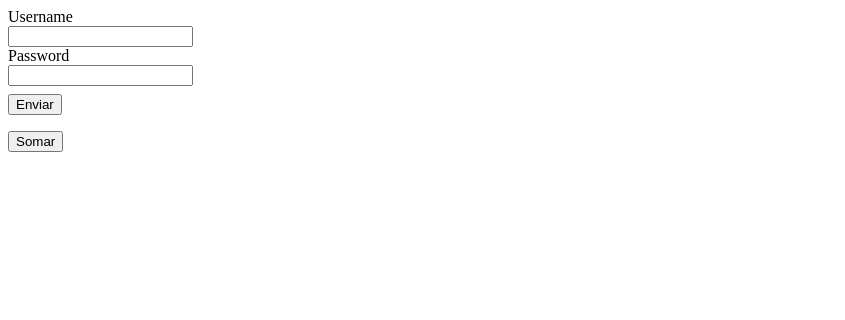
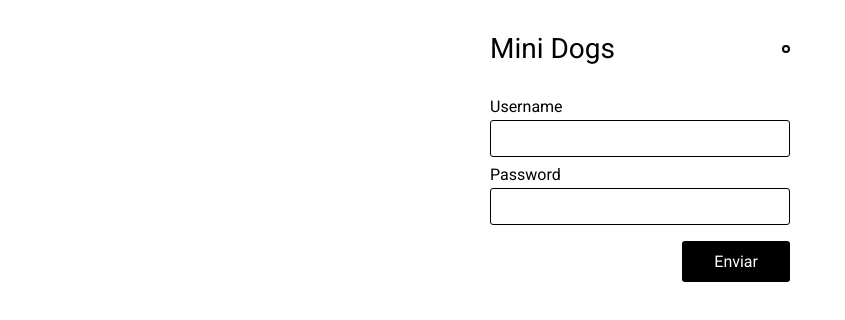
Before and after one commit to murilothom/redux-react-learning, a React (Create React App) app: page / in a window 1280 px wide. Shown: the top 320 px of the page, without its empty margins (0-845 px from the left). Built offline with nearby package versions, Linux system fonts and the light colour scheme.

Commit message:
login user ui

```diff
--- a/src/App.js
+++ b/src/App.js
@@ -1,35 +1,23 @@
-import React, { useEffect, useState } from "react";
-import { useDispatch, useSelector } from "react-redux";
-import { autoLogin, login } from "./store/login";
-import { somar } from "./store/contador";
+import React, { useEffect } from "react";
+import { useDispatch } from "react-redux";
+import { autoLogin } from "./store/login";
 
-export function App() {
-  const [username, setUsername] = useState('')
-  const [password, setPassword] = useState('')
+import './App.css'
+
+import { Header } from "./components/Header";
+import { Content } from "./components/Content";
+
+export const App = () => {
   const dispatch = useDispatch()
-
-  const { data } = useSelector(state => state.login.user)
-
-  function handleSubmit(event) {
-    event.preventDefault()
-    dispatch(login({username, password}))
-  }
 
   useEffect(() => {
     dispatch(autoLogin())
   }, [dispatch])
 
   return (
-    <div>
-      <form onSubmit={handleSubmit}>
-        <label style={{display: 'block'}} htmlFor="username">Username</label>
-        <input id="username" type="text" value={username} onChange={(e) => setUsername(e.target.value)} />
-        <label style={{display: 'block'}} htmlFor="password">Password</label>
-        <input id="password" type="password" value={password} onChange={(e) => setPassword(e.target.value)} />
-        <button style={{display: 'block', marginTop: '8px'}}>Enviar</button>
-      </form>
-      <p>{data?.username}</p>
-      <button onClick={() => dispatch(somar(5))}>Somar</button>
+    <div className="container">
+      <Header />
+      <Content />
     </div>
   );
 }
--- /dev/null
+++ b/src/components/Content/index.js
@@ -0,0 +1,11 @@
+import React from 'react'
+
+import { Login } from '../Login'
+
+export const Content = () => {
+  return (
+    <div>
+      <Login />
+    </div>
+  )
+}
--- /dev/null
+++ b/src/components/Header/Header.module.css
@@ -0,0 +1,33 @@
+.header {
+  display: grid;
+  grid-template-columns: 1fr auto;
+  align-items: center;
+  gap: .5rem;
+  margin-bottom: 2rem;
+}
+
+.title {
+  font-size: 1.75rem;
+  font-weight: normal;
+}
+
+.login {
+  cursor: pointer;
+  padding: 0px;
+  margin: 0;
+  display: block;
+  background: #fff;
+  width: 8px;
+  height: 8px;
+  border: 2px solid;
+  box-sizing: border-box;
+  border-radius: 50%;
+}
+
+.login.loading {
+  background: #ffa500;
+}
+
+.login.logged {
+  background: #adff2f;
+}
--- /dev/null
+++ b/src/components/Header/index.js
@@ -0,0 +1,26 @@
+import React from 'react'
+import { useDispatch, useSelector } from 'react-redux'
+import { userLogout } from '../../store/login'
+
+import styles from './Header.module.css'
+
+export const Header = () => {
+  const { user, token } = useSelector(state => state.login)
+  const isLoading = token.loading || user.loading
+  const dispatch = useDispatch()
+
+  return (
+    <header className={styles.header}>
+      <h1 className={styles.title}>Mini Dogs</h1>
+      <button
+      aria-label='Logout'
+      className={`
+      ${styles.login}
+      ${isLoading && styles.loading}
+      ${user.data && styles.logged}
+      `}
+      onClick={() => dispatch(userLogout())}
+      ></button>
+    </header>
+  )
+}
--- /dev/null
+++ b/src/components/Login/Login.module.css
@@ -0,0 +1,32 @@
+.label,
+.input,
+.button {
+  font-family: 'Roboto', Arial, Helvetica, sans-serif;
+  font-size: 1rem;
+}
+
+.label {
+  display: block;
+  margin-bottom: .25rem;
+}
+
+.input {
+  border: 1px solid;
+  border-radius: 3px;
+  width: 100%;
+  padding: .5rem;
+  box-sizing: border-box;
+  margin-bottom: .5rem;
+}
+
+.button {
+  color: #fff;
+  background: #000;
+  border: none;
+  padding: .7rem 2rem;
+  margin-top: .5rem;
+  margin-left: auto;
+  border-radius: 3px;
+  cursor: pointer;
+  display: block;
+}
--- /dev/null
+++ b/src/components/Login/index.js
@@ -0,0 +1,26 @@
+import React, { useState } from 'react'
+import { useDispatch } from "react-redux";
+import { login } from "../../store/login";
+
+import styles from './Login.module.css'
+
+export const Login = () => {
+  const [ username, setUsername ] = useState('')
+  const [ password, setPassword ] = useState('')
+  const dispatch = useDispatch()
+
+  function handleSubmit(event) {
+    event.preventDefault()
+    dispatch(login({username, password}))
+  }
+
+  return (
+    <form onSubmit={handleSubmit}>
+    <label className={styles.label} htmlFor="username">Username</label>
+    <input className={styles.input} id="username" type="text" value={username} onChange={(e) => setUsername(e.target.value)} />
+    <label className={styles.label} style={{display: 'block'}} htmlFor="password">Password</label>
+    <input className={styles.input} id="password" type="password" value={password} onChange={(e) => setPassword(e.target.value)} />
+    <button className={styles.button}>Enviar</button>
+  </form>
+  )
+}
```
Also changed, not shown: src/components/Content/Content.module.css (added).
